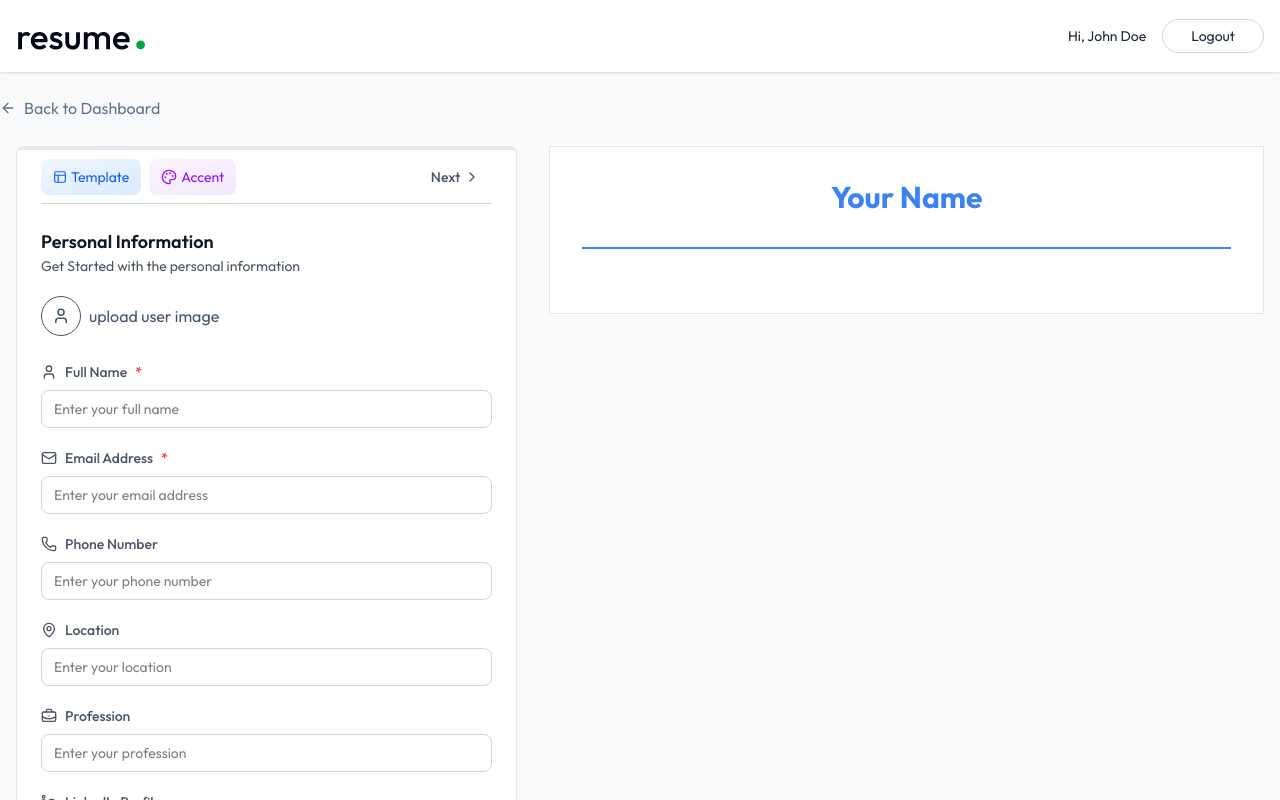
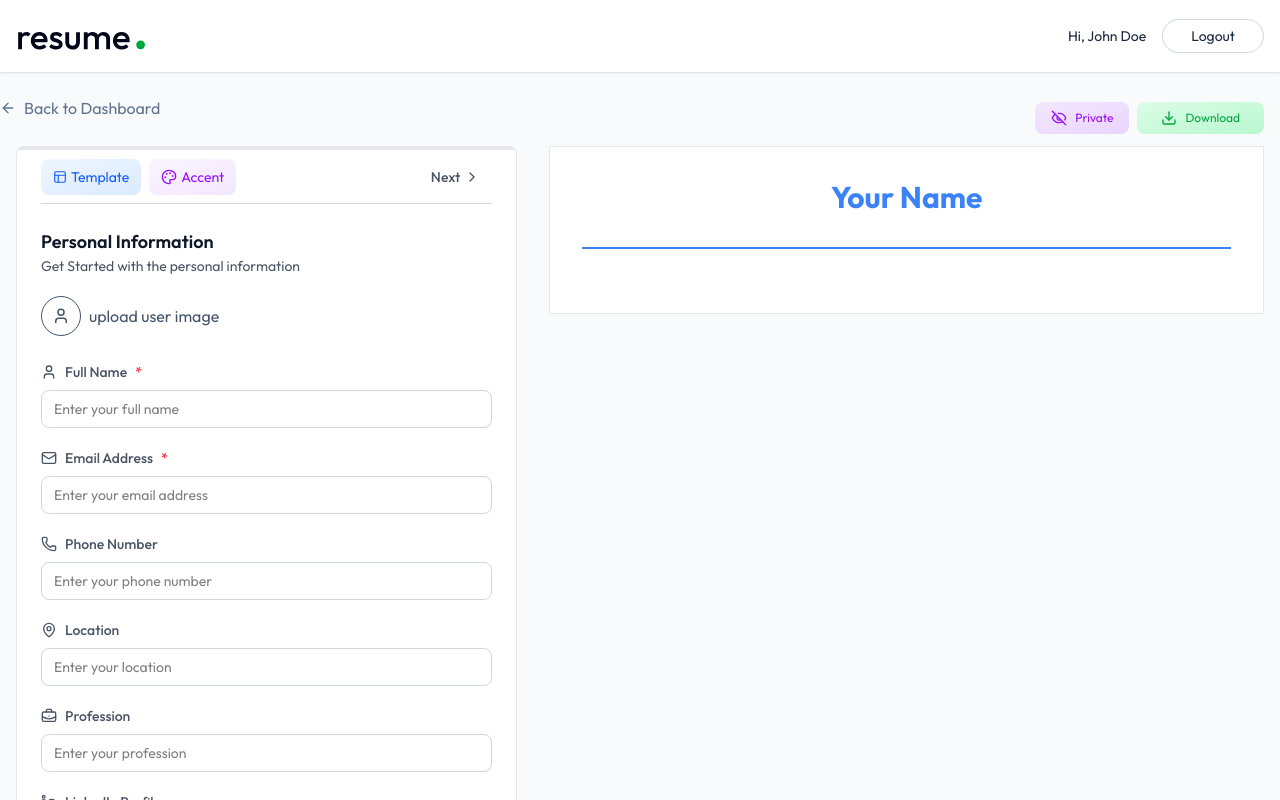
Before and after one commit to keshavbansal5766/AI-Resume-builder, a React (Vite) app in the folder client/: page /app/builder/1 in a window 1280 px wide. Shown: the top 800 px of the page. Built offline with nearby package versions, Linux system fonts and the light colour scheme.

Commit message:
Creating share, change visibility and download resume function with their ui

```diff
--- a/client/src/pages/ResumeBuilder.jsx
+++ b/client/src/pages/ResumeBuilder.jsx
@@ -6,9 +6,13 @@
   Briefcase,
   ChevronLeft,
   ChevronRight,
+  DownloadIcon,
+  EyeIcon,
+  EyeOffIcon,
   FileText,
   FolderIcon,
   GraduationCap,
+  Share2Icon,
   Sparkles,
   User,
 } from "lucide-react";
@@ -65,6 +69,25 @@
   useEffect(() => {
     loadExistingResume();
   }, []);
+
+  const changeResumeVisibility = async () => {
+    setResumeData({ ...resumeData, public: !resumeData.public });
+  };
+
+  const handleShare = () => {
+    const frontendUrl = window.location.href.split("/app")[0];
+    const resumeUrl = frontendUrl + "/view/" + resumeId;
+
+    if (navigator.share) {
+      navigator.share({ url: resumeUrl, text: "My Resume" });
+    } else {
+      alert("Share not supported on this browser");
+    }
+  };
+
+  const downloadResume = () => {
+    window.print();
+  };
 
   return (
     <div>
@@ -213,11 +236,45 @@
                   />
                 )}
               </div>
+
+              {/* Save Button */}
+              <button className="bg-gradient-to-br from-green-100 to-green-200 ring-green-300 text-green-600 ring hover:ring-green-400 transition-all rounded-md px-6 py-2 mt-6 text-sm">
+                Save Changes
+              </button>
             </div>
           </div>
           {/* Right Panel - Preview */}
           <div className="lg:col-span-7 max-lg:mt-6">
-            <div>{/* ---buttons--- */}</div>
+            <div className="relative w-full">
+              <div className="absolute bottom-3 left-0 right-0 flex items-center justify-end gap-2">
+                {resumeData.public && (
+                  <button
+                    onClick={handleShare}
+                    className="flex items-center p-2 px-4 gap-2 text-xs bg-gradient-to-br from-blue-100 to-blue-200 text-blue-600  rounded-lg ring-blue-300 hover:ring transition-colors"
+                  >
+                    <Share2Icon className="size-4" />
+                    Share
+                  </button>
+                )}
+                <button
+                  onClick={changeResumeVisibility}
+                  className="flex items-center p-2 px-4 gap-2 text-xs bg-gradient-to-br from-purple-100 to-purple-200 text-purple-600 ring-purple-300 rounded-lg hover:ring transition-colors"
+                >
+                  {resumeData.public ? (
+                    <EyeIcon className="size-4" />
+                  ) : (
+                    <EyeOffIcon className="size-4" />
+                  )}
+                  {resumeData.public ? "Public" : "Private"}
+                </button>
+                <button
+                  onClick={downloadResume}
+                  className="flex items-center gap-2 px-6 py-2 text-xs bg-gradient-to-br from-green-100 to-green-200 text-green-600 rounded-lg ring-green-300 hover:ring transition-colors"
+                >
+                  <DownloadIcon className="size-4" /> Download
+                </button>
+              </div>
+            </div>
             <ResumePreview
               data={resumeData}
               template={resumeData.template}
```
